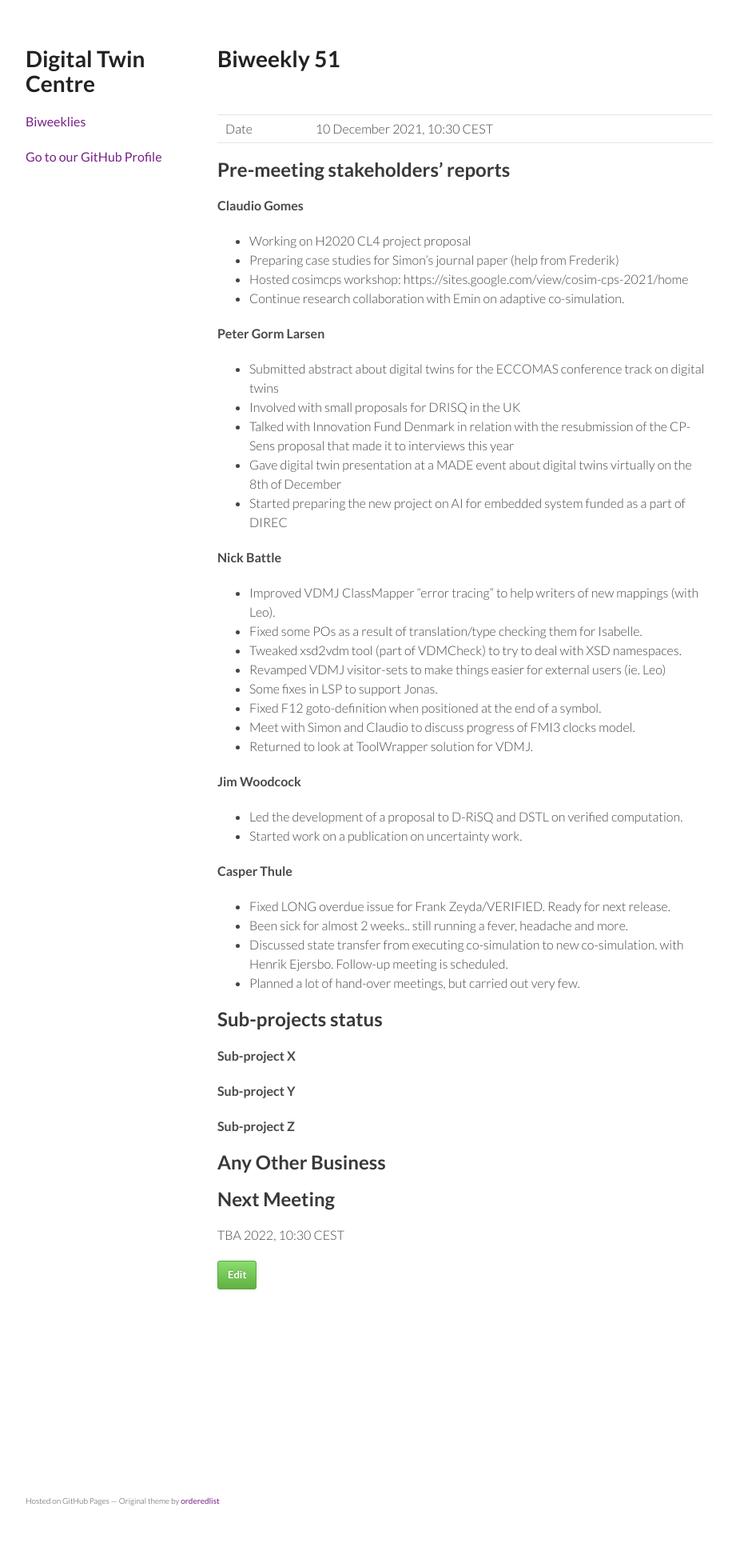
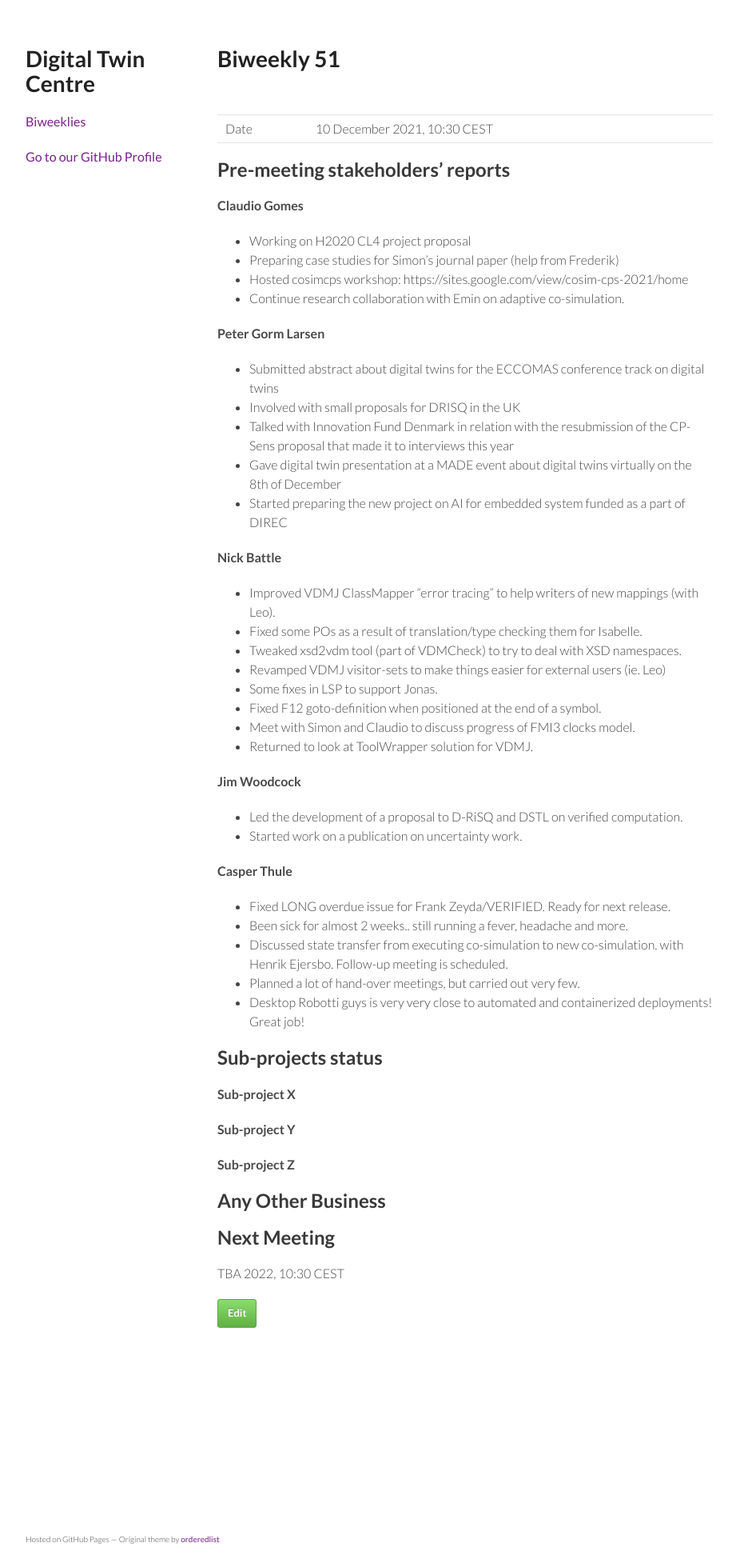
Before and after one commit to digitaltwincentre/digitaltwincentre.github.io, a Jekyll site: the page built from _biweeklies/Biweekly-51.md, in a window 1280 px wide. Shown: the whole page at 80% size, without its empty margins (178-1099 px from the left). Built offline with Jekyll 4.4.1, drawn with Linux system fonts in a browser that asks for light colours; nearby versions of some CDN libraries; before the commit the page ends 1906 px from its top, so only the background shows below that.

Commit message:
Update Biweekly-51.md

```diff
--- a/_biweeklies/Biweekly-51.md
+++ b/_biweeklies/Biweekly-51.md
@@ -52,6 +52,7 @@ date: 10 December 2021, 1030 CEST
 * Been sick for almost 2 weeks.. still running a fever, headache and more.
 * Discussed state transfer from executing co-simulation to new co-simulation. with Henrik Ejersbo. Follow-up meeting is scheduled.
 * Planned a lot of hand-over meetings, but carried out very few.
+* Desktop Robotti guys is very very close to automated and containerized deployments! Great job!
 
 ## Sub-projects status
 
```
